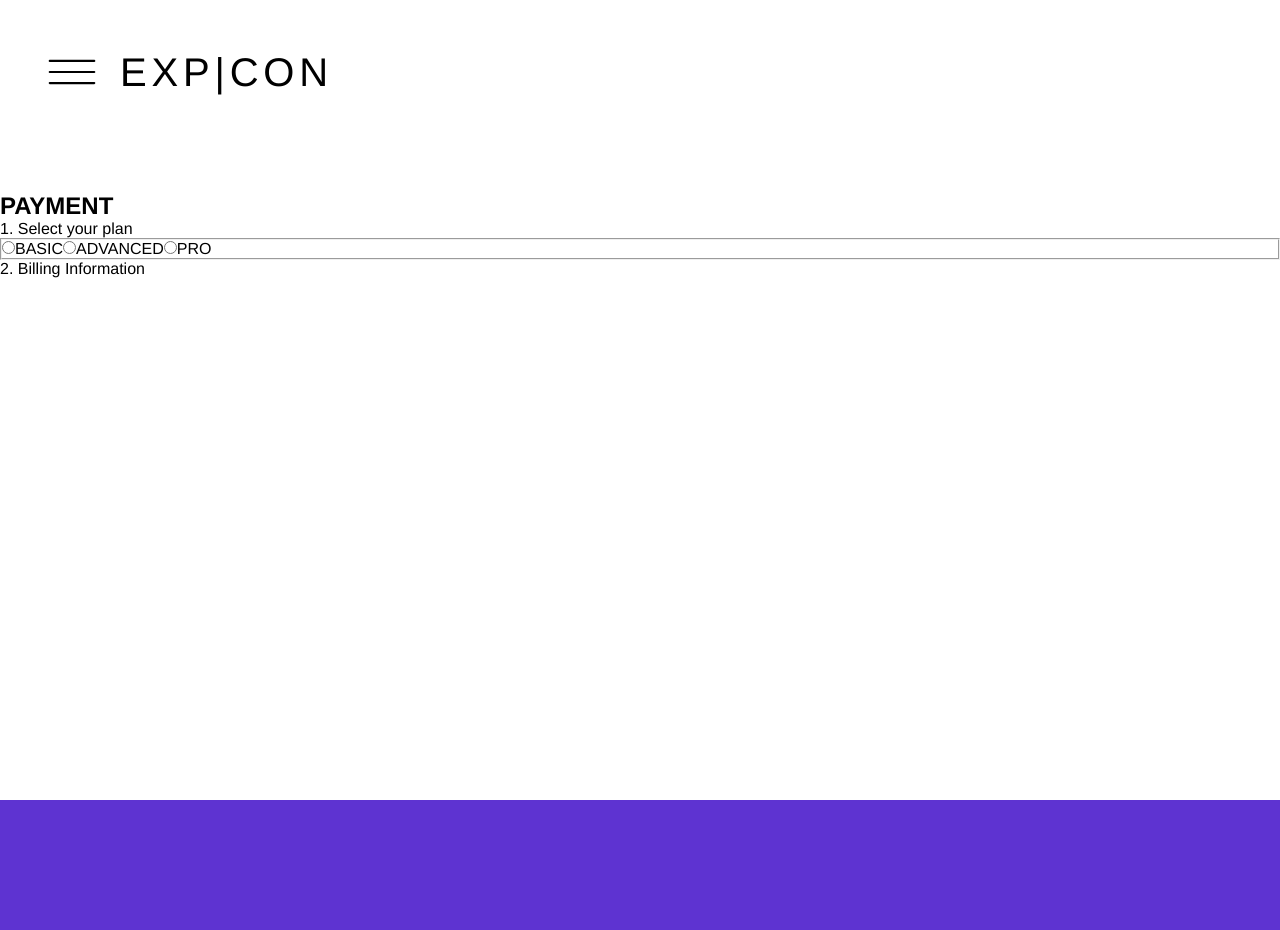
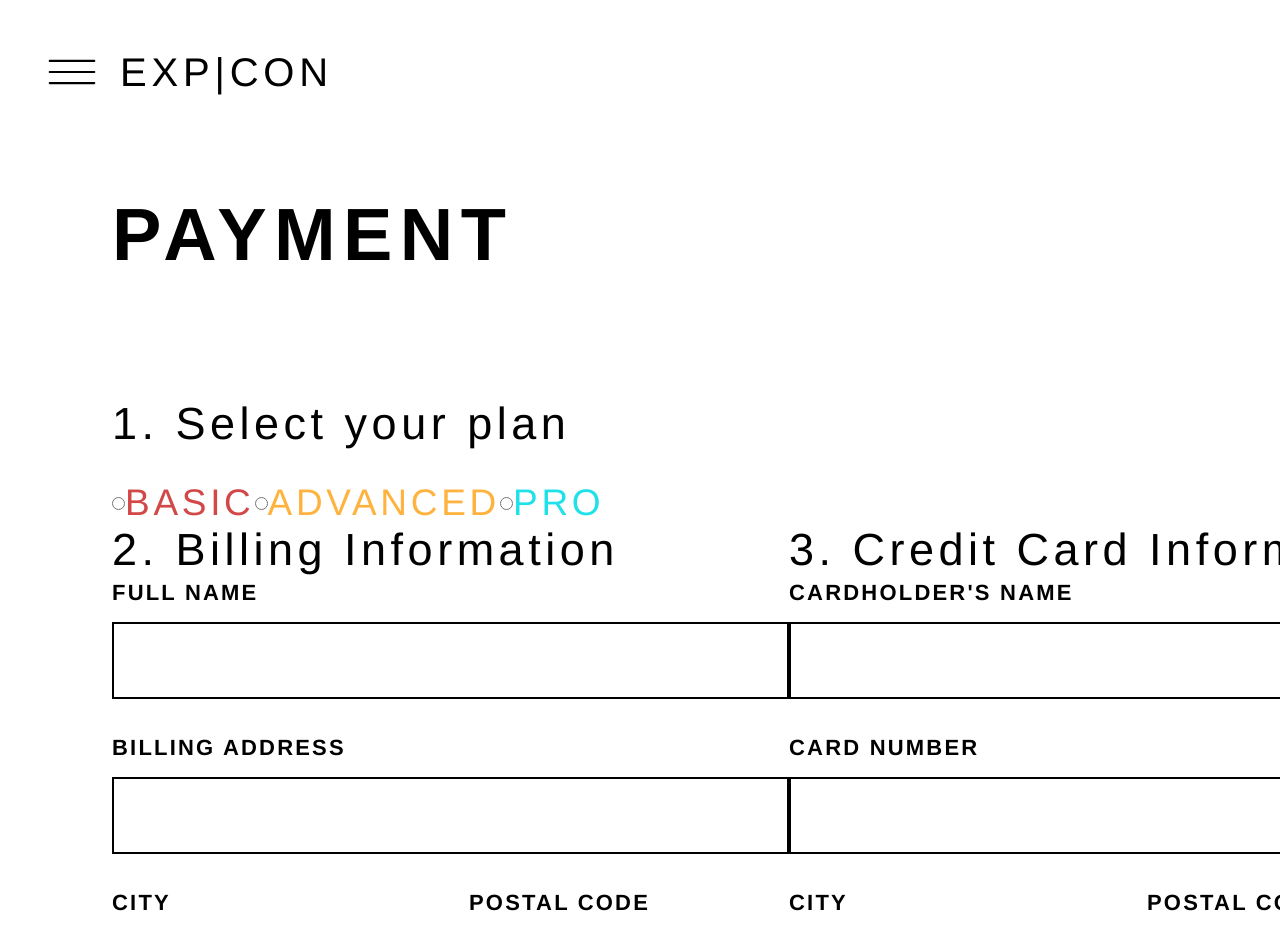
Before and after one commit to ryanvu/speer-front, a React (Create React App) app: page /pay in a window 1280 px wide. Shown: the top 930 px of the page. Built offline with nearby package versions, Linux system fonts and the light colour scheme.

Commit message:
created input components for form

```diff
--- /dev/null
+++ b/src/components/Input/Input.js
@@ -0,0 +1,15 @@
+import React from 'react'
+//styles
+import './Input.scss';
+
+
+const Input = ({label, width }) => {
+    return (
+        <div className="input">
+            <label className="input__label" htmlFor={label}>{label.toUpperCase()}</label>
+            <input className="input__textbox" type="text" style={width ? {width: `${width}`} : null}/>
+        </div>
+    )
+}
+
+export default Input
--- /dev/null
+++ b/src/components/Input/Input.scss
@@ -0,0 +1,27 @@
+.input{
+    display: flex;
+    flex-direction: column;
+    margin-bottom: 2rem;
+    max-width: 100%;
+
+
+    &__label{
+        font-size: 22px;
+        letter-spacing: 2.2px;
+        font-weight: bold;
+        line-height: 34px;
+        margin-bottom: 12px;
+    }
+
+    &__textbox{
+        border: 2px solid black;
+        box-shadow: none;
+        padding: 20px 0 21px 38px;
+        font-size: 28px;
+        letter-spacing: 2.8px;
+
+        &:focus{
+            outline: none;
+        }
+    }
+}
--- /dev/null
+++ b/src/components/Radio/Radio.js
@@ -0,0 +1,14 @@
+import React from 'react'
+//styles
+import './Radio.scss'
+
+const Radio = ({name, value, label, color}) => {
+    return (
+        <div className="radio">
+            <input className="radio__input" type="radio" name={name} value={value}/>
+            <label className="radio__label" style={{color: `${color}`}} htmlFor={label}>{label.toUpperCase()}</label>
+        </div>
+    )
+}
+
+export default Radio
--- /dev/null
+++ b/src/components/Radio/Radio.scss
@@ -0,0 +1,12 @@
+.radio{
+    display: flex;
+    align-items: center;
+    &__input{
+
+    }
+
+    &__label{
+        font-size: 37px;
+        letter-spacing: 3.7px;
+    }
+}
--- a/src/pages/Payment.js
+++ b/src/pages/Payment.js
@@ -3,6 +3,8 @@ import './Payment.scss';
 
 //context
 import { useAppContext } from '../context/AppContext';
+import Radio from '../components/Radio/Radio';
+import Input from '../components/Input/Input';
 
 const Payment = () => {
 
@@ -19,18 +21,35 @@ const Payment = () => {
 
             <form className="payment__form" action="submit">
                 <p className="payment__step">1. Select your plan</p>
-                <fieldset id="plan">
+                <fieldset className="payment__radio" id="plan">
+                    <Radio name="plan" value="basic" label="basic" color="#D24848"/>
+                    <Radio name="plan" value="advanced" label="advanced" color="#FFB33F"/>
+                    <Radio name="plan" value="pro" label="pro" color="#1FE1E9"/>
+                </fieldset>
+                <div className="payment__middle">
+                    <div className="payment__middle-left">
+                        <p className="payment__step">2. Billing Information</p>
+                        <div className="payment__wrapper">
+                            <Input label="full name"/>
+                            <Input label="billing address"/>
+                            <div className="payment__inputwrap">
+                                <Input width="320px" label="city"/>
+                                <Input width="320px" label="postal code"/>
+                            </div>
+                        </div>
+                    </div>
+                    <div className="payment__middle-right">
+                        <p className="payment__step">3. Credit Card Information</p>
 
-                    <input type="radio" name="plan" value="basic"/>
-                    <label htmlFor="basic">BASIC</label>
+                            <Input label="cardholder's name"/>
+                            <Input label="card number"/>
+                            <div className="payment__inputwrap">
+                                <Input width="321px" label="city"/>
+                                <Input width="321px" label="postal code"/>
+                            </div>
 
-                    <input type="radio" name="plan" value="advanced"/>
-                    <label htmlFor="advanced">ADVANCED</label>
-
-                    <input type="radio" name="plan" value="pro"/>
-                    <label htmlFor="pro">PRO</label>
-                </fieldset>
-                <p className="payment__step">2. Billing Information</p>
+                    </div>
+                </div>
             </form>
         </main>
     )
--- a/src/pages/Payment.scss
+++ b/src/pages/Payment.scss
@@ -1,4 +1,63 @@
 .payment{
-    height: 100vh;
+    display: flex;
+    flex-direction: column;
+    min-height: 100vh;
+    min-width: 100%;
+
     padding-top: 12rem;
+
+    &__title{
+        font-size: 74px;
+        letter-spacing: 7.4px;
+        margin-bottom: 121px;
+        position: relative;
+        left: 7rem;
+    }
+
+    &__step{
+        font-size: 45px;
+        letter-spacing: 4.5px;
+        font-weight: 100;
+
+    }
+
+    &__form{
+        display: flex;
+        flex-direction: column;
+        margin: 0 7rem;
+    }
+    &__radio{
+        margin-top: 2rem;
+        display: flex;
+        border: none;
+        align-self: start;
+    }
+
+    &__wrapper{
+
+
+        max-width: 100%;
+    }
+
+    &__middle{
+        max-width: 100%;
+        display: flex;
+        justify-content: space-between;
+
+        &-left{
+            width: 680px;
+        }
+
+        &-right{
+
+            width: 680px;
+        }
+    }
+
+    &__inputwrap{
+        display: flex;
+        max-width: 50%;
+        gap: 37px;
+        justify-content: space-between;
+    }
 }
--- a/src/styles/App.scss
+++ b/src/styles/App.scss
@@ -7,6 +7,11 @@
   box-sizing: border-box;
 }
 
+html, body{
+  min-width: 100%;
+  overflow-x: hidden;
+}
+
 .app{
   position: relative;
 }
```
Also changed, not shown: src/components/Select/Select.js (added, +14 -0 lines).
